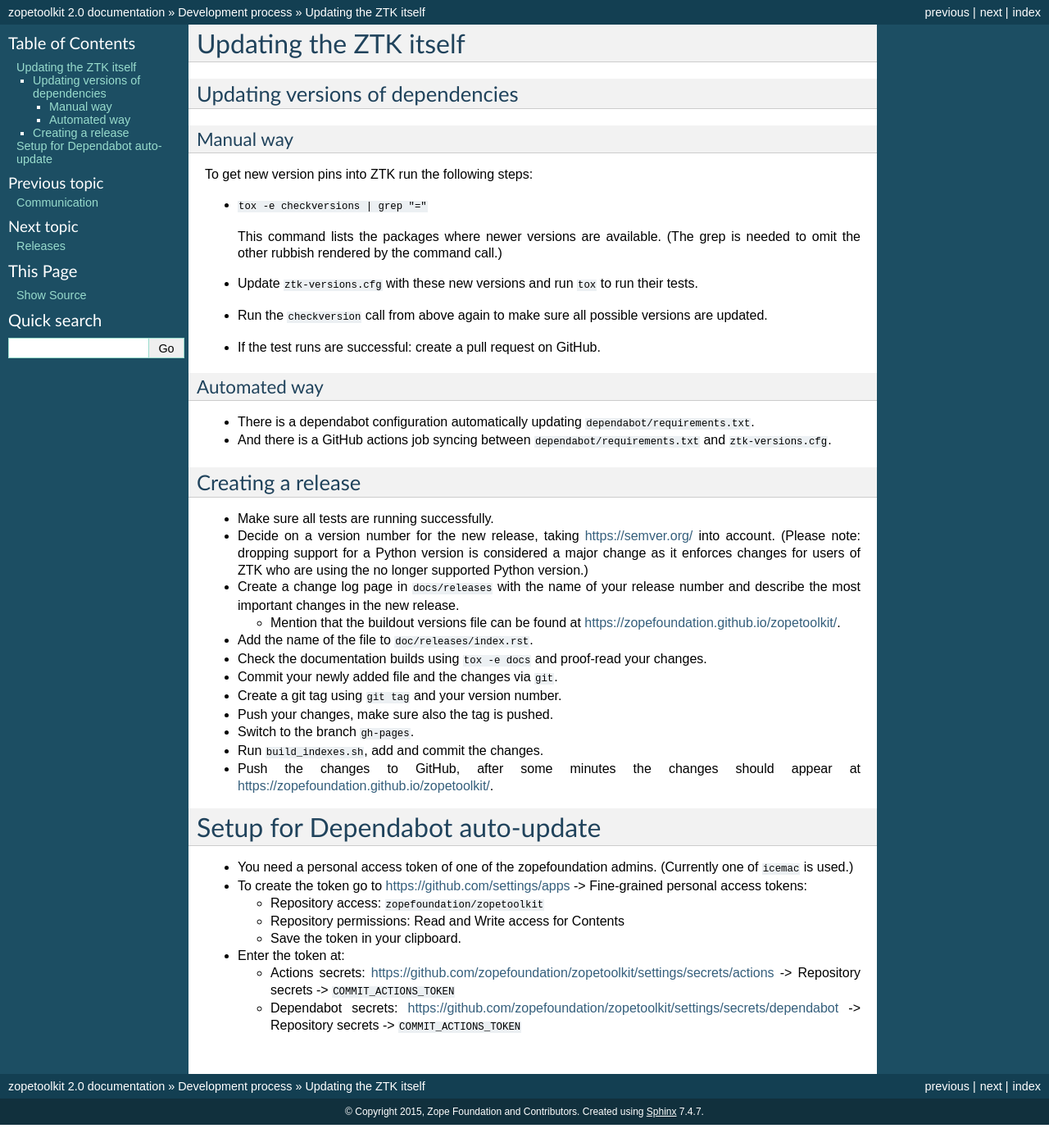
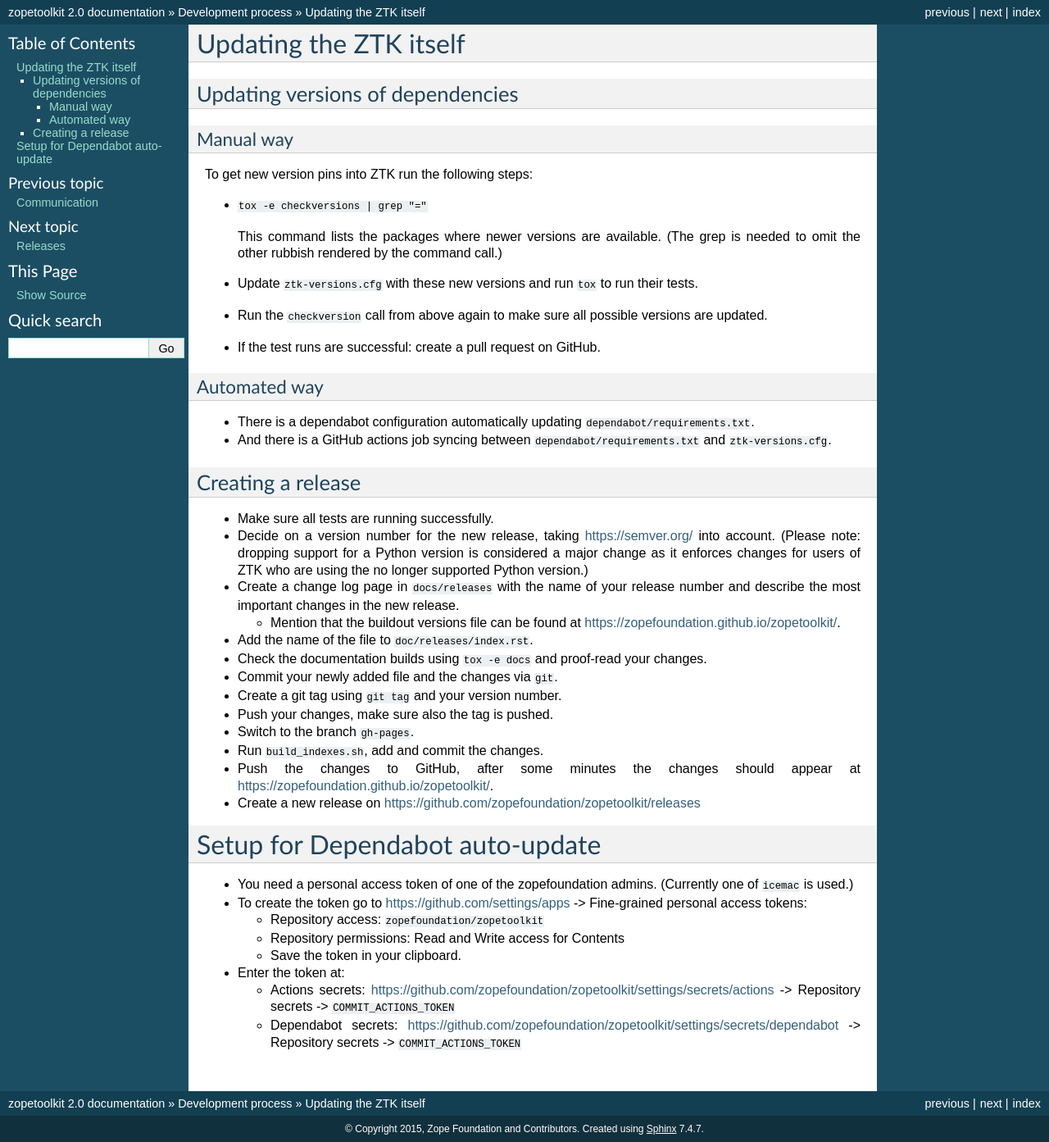
Before and after one commit to zopefoundation/zopetoolkit, a Sphinx documentation site: the page built from docs/process/updating-ztk.rst, in a window 1280 px wide. Shown: the whole page at 82% size. Built offline with Sphinx 7.4.7, drawn with Linux system fonts in a browser that asks for light colours; before the commit the page ends 1372 px from its top, so only the background shows below that.

Commit message:
Update updating-ztk.rst

```diff
--- a/docs/process/updating-ztk.rst
+++ b/docs/process/updating-ztk.rst
@@ -51,6 +51,7 @@ Creating a release
 * Run ``build_indexes.sh``, add and commit the changes.
 * Push the changes to GitHub, after some minutes the changes should appear at
   https://zopefoundation.github.io/zopetoolkit/.
+* Create a new release on https://github.com/zopefoundation/zopetoolkit/releases
 
 Setup for Dependabot auto-update
 ================================
```
